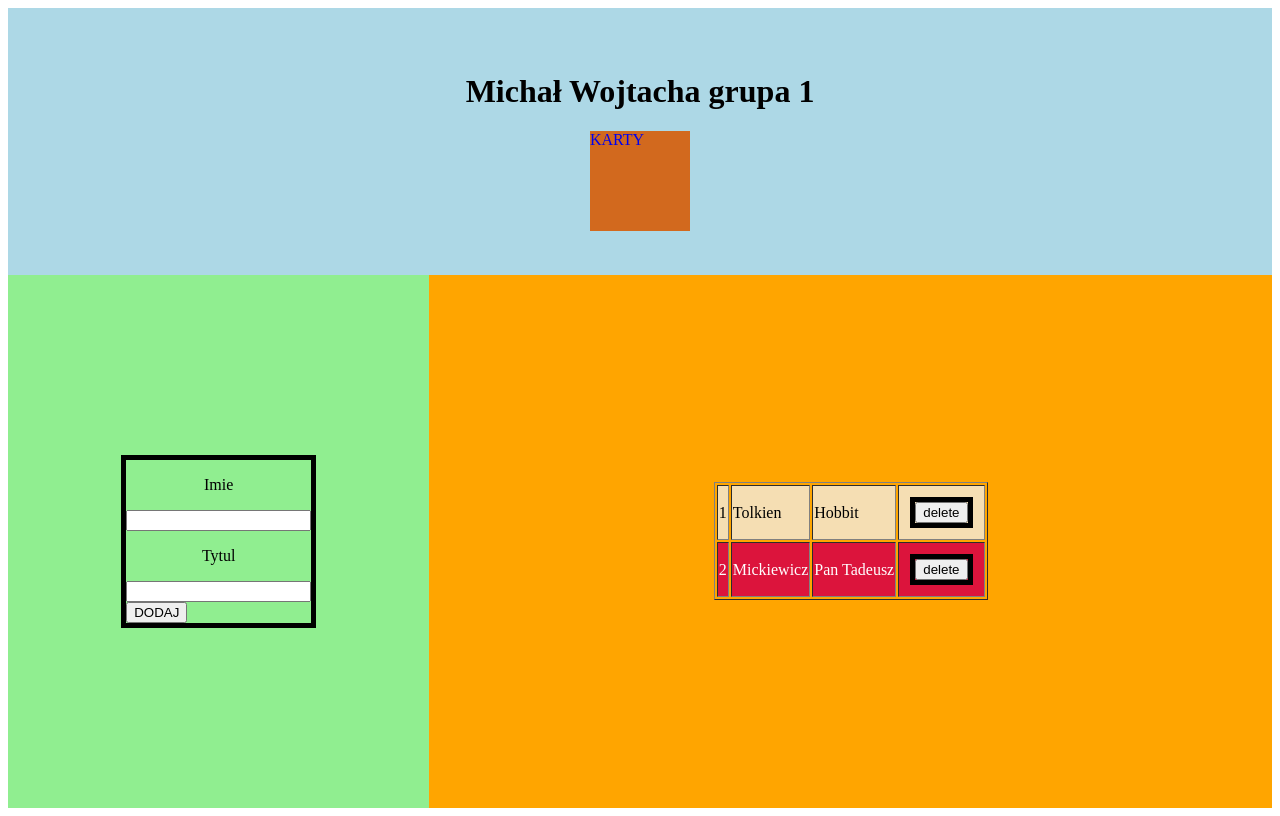
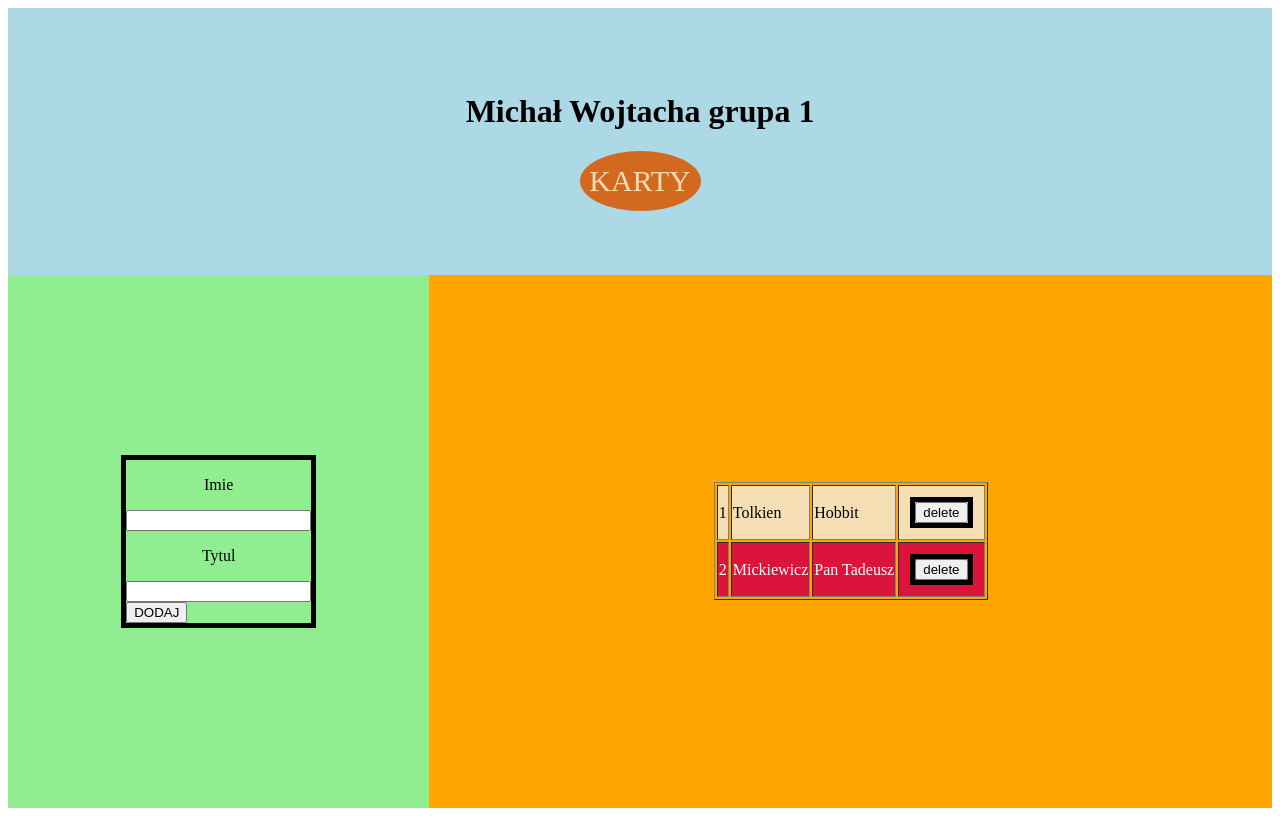
Before and after one commit to 3ti-2020/crud-wiele-do-wielu-michal-wojtacha, a PHP site: page / in a window 1280 px wide. Run offline with PHP 8.4, Linux system fonts and the light colour scheme; data comes from the database, SQL or seed files in the repository; data that the repository does not hold is empty.

Commit message:
Update style.css

```diff
--- a/style.css
+++ b/style.css
@@ -39,10 +39,16 @@ p{
 }
 a{
     background: chocolate;
-    height: 100px;
-    width: 100px;
+    height: 60px;
+    width: 121px;
     list-style-type: none;
     text-decoration: none;
+    font-size: 30px;
+    display: flex;
+    justify-content: center;
+    align-items: center;
+    color: wheat;
+    border-radius: 60%;
 
 }
 .myrow{
```
